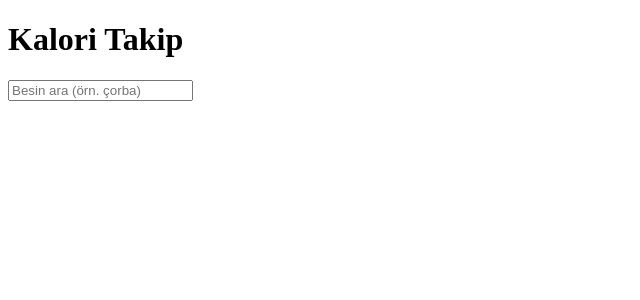
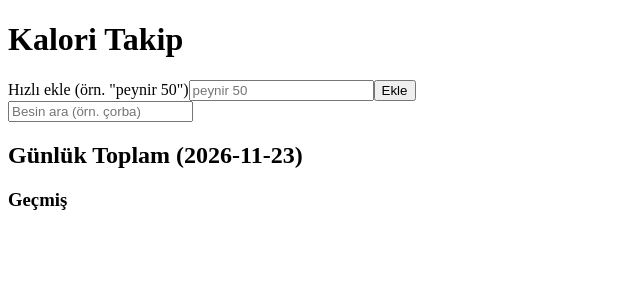
Before and after one commit to umutbarancicek/kalori-pwa, a React (Vite) app: page / in a window 1280 px wide. Shown: the top 300 px of the page, without its empty margins (0-640 px from the left). Built offline with nearby package versions, Linux system fonts and the light colour scheme.

Commit message:
feat: add diary entry flow with free-text quick add and daily totals

```diff
--- a/src/App.tsx
+++ b/src/App.tsx
@@ -1,18 +1,36 @@
 import { useState } from 'react';
 import { AppDatabase } from './db/database';
 import type { Food } from './db/schema';
+import { AddEntryForm } from './components/AddEntryForm';
+import { DailyTotals } from './components/DailyTotals';
 import { FoodSearch } from './components/FoodSearch';
+import { FreeTextQuickAdd } from './components/FreeTextQuickAdd';
 
 const db = new AppDatabase();
 
+function getToday(): string {
+  return new Date().toISOString().slice(0, 10);
+}
+
 function App() {
   const [selectedFood, setSelectedFood] = useState<Food | null>(null);
+  const [refreshKey, setRefreshKey] = useState(0);
+  const date = getToday();
+
+  function handleAdded() {
+    setSelectedFood(null);
+    setRefreshKey((k) => k + 1);
+  }
 
   return (
     <div>
       <h1>Kalori Takip</h1>
+      <FreeTextQuickAdd db={db} date={date} onAdded={handleAdded} />
       <FoodSearch db={db} onSelect={setSelectedFood} />
-      {selectedFood && <p>Seçilen: {selectedFood.name}</p>}
+      {selectedFood && (
+        <AddEntryForm db={db} food={selectedFood} date={date} onAdded={handleAdded} />
+      )}
+      <DailyTotals db={db} date={date} refreshKey={refreshKey} />
     </div>
   );
 }
--- /dev/null
+++ b/src/components/AddEntryForm.tsx
@@ -0,0 +1,37 @@
+import { useState } from 'react';
+import type { AppDatabase } from '../db/database';
+import { addDiaryEntry } from '../domain/diaryService';
+import { resolveQuantityGrams } from '../domain/diaryService';
+import type { Food } from '../db/schema';
+
+interface AddEntryFormProps {
+  db: AppDatabase;
+  food: Food;
+  date: string;
+  onAdded: () => void;
+}
+
+export function AddEntryForm({ db, food, date, onAdded }: AddEntryFormProps) {
+  const [quantityGrams, setQuantityGrams] = useState(() => resolveQuantityGrams(undefined, food));
+
+  async function handleSubmit(e: React.FormEvent) {
+    e.preventDefault();
+    await addDiaryEntry(db, food.id, quantityGrams, date);
+    onAdded();
+  }
+
+  return (
+    <form onSubmit={handleSubmit}>
+      <label>
+        {food.name} miktar (g)
+        <input
+          type="number"
+          value={quantityGrams}
+          min={1}
+          onChange={(e) => setQuantityGrams(Number(e.target.value))}
+        />
+      </label>
+      <button type="submit">Günlüğe ekle</button>
+    </form>
+  );
+}
--- /dev/null
+++ b/src/components/DailyTotals.tsx
@@ -0,0 +1,48 @@
+import { useEffect, useState } from 'react';
+import type { AppDatabase } from '../db/database';
+import { getDailyTotal, getHistory } from '../domain/diaryService';
+import type { Nutrients } from '../db/schema';
+
+interface DailyTotalsProps {
+  db: AppDatabase;
+  date: string;
+  refreshKey: number;
+}
+
+export function DailyTotals({ db, date, refreshKey }: DailyTotalsProps) {
+  const [total, setTotal] = useState<Nutrients | null>(null);
+  const [history, setHistory] = useState<{ date: string; total: Nutrients }[]>([]);
+
+  useEffect(() => {
+    let cancelled = false;
+    async function load() {
+      const [dailyTotal, fullHistory] = await Promise.all([
+        getDailyTotal(db, date),
+        getHistory(db),
+      ]);
+      if (!cancelled) {
+        setTotal(dailyTotal);
+        setHistory(fullHistory);
+      }
+    }
+    load();
+    return () => {
+      cancelled = true;
+    };
+  }, [db, date, refreshKey]);
+
+  return (
+    <div>
+      <h2>Günlük Toplam ({date})</h2>
+      {total && <p>{Math.round(total.kcal)} kcal</p>}
+      <h3>Geçmiş</h3>
+      <ul>
+        {history.map((day) => (
+          <li key={day.date}>
+            {day.date}: {Math.round(day.total.kcal)} kcal
+          </li>
+        ))}
+      </ul>
+    </div>
+  );
+}
--- /dev/null
+++ b/src/components/FreeTextQuickAdd.tsx
@@ -0,0 +1,48 @@
+import { useState } from 'react';
+import type { AppDatabase } from '../db/database';
+import { searchFoods } from '../db/foodRepository';
+import { addDiaryEntry, resolveQuantityGrams } from '../domain/diaryService';
+import { parseFreeText } from '../domain/freeTextParser';
+
+interface FreeTextQuickAddProps {
+  db: AppDatabase;
+  date: string;
+  onAdded: () => void;
+}
+
+export function FreeTextQuickAdd({ db, date, onAdded }: FreeTextQuickAddProps) {
+  const [input, setInput] = useState('');
+  const [error, setError] = useState<string | null>(null);
+
+  async function handleSubmit(e: React.FormEvent) {
+    e.preventDefault();
+    setError(null);
+    const parsed = parseFreeText(input);
+    const matches = await searchFoods(db, parsed.name, 1);
+    const food = matches[0];
+    if (!food) {
+      setError(`"${parsed.name}" için eşleşen besin bulunamadı.`);
+      return;
+    }
+    const quantityGrams = resolveQuantityGrams(parsed.quantityGrams, food);
+    await addDiaryEntry(db, food.id, quantityGrams, date);
+    setInput('');
+    onAdded();
+  }
+
+  return (
+    <form onSubmit={handleSubmit}>
+      <label>
+        Hızlı ekle (örn. "peynir 50")
+        <input
+          type="text"
+          value={input}
+          onChange={(e) => setInput(e.target.value)}
+          placeholder="peynir 50"
+        />
+      </label>
+      <button type="submit">Ekle</button>
+      {error && <p role="alert">{error}</p>}
+    </form>
+  );
+}
```
